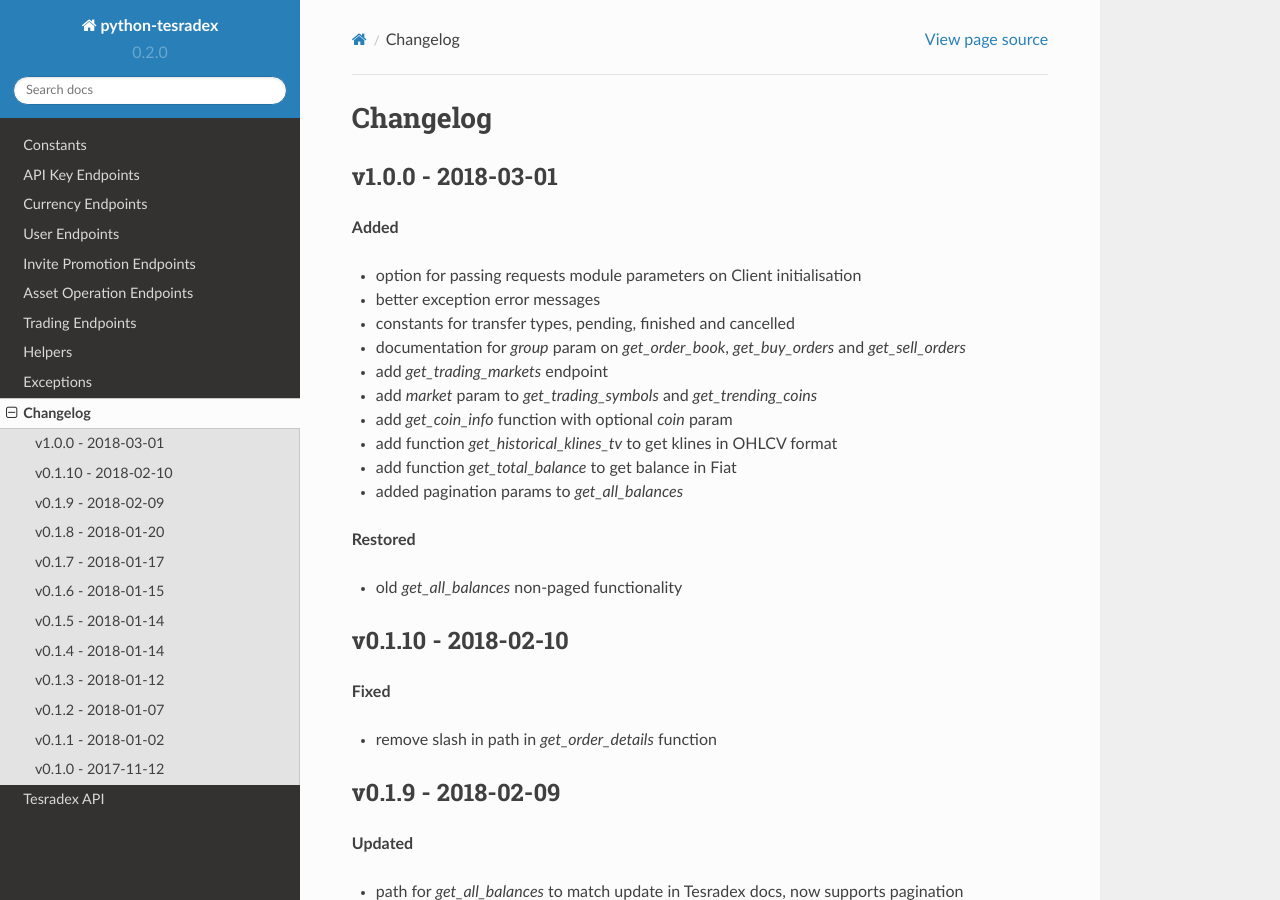
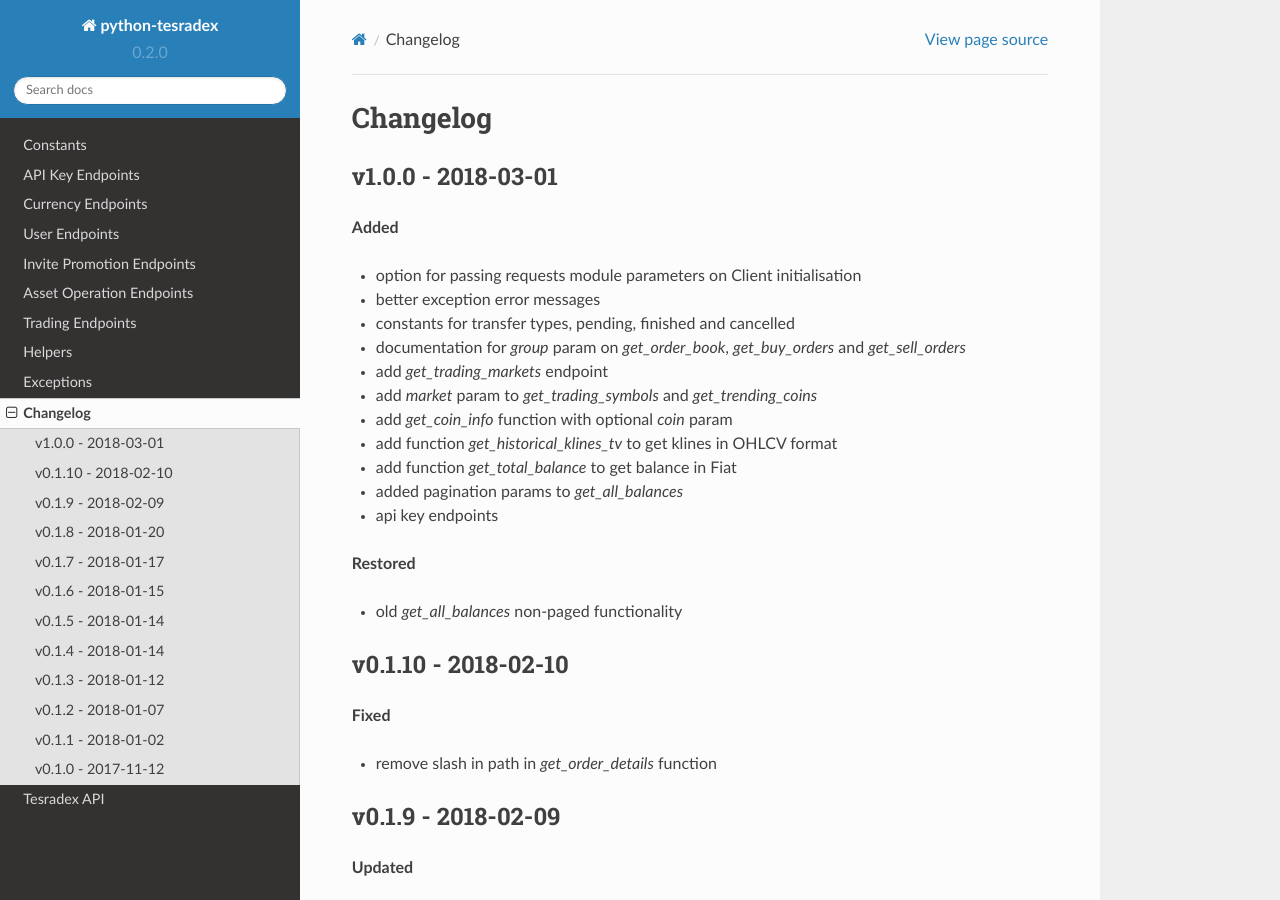
Before and after one commit to TesrabNetwork/python-tesradex, a Sphinx documentation site: the page built from docs/changelog.rst, in a window 1280 px wide and 900 px high. Built offline with Sphinx 7.4.7 and the Read the Docs theme 2.0.0, drawn with Linux system fonts in a browser that asks for light colours; formulas are drawn with MathJax 3; pages that are not in the unit, such as notebooks, are missing from menus.

Commit message:
update changelog.rst

```diff
--- a/docs/changelog.rst
+++ b/docs/changelog.rst
@@ -16,6 +16,7 @@
 - add function `get_historical_klines_tv` to get klines in OHLCV format
 - add function `get_total_balance` to get balance in Fiat
 - added pagination params to `get_all_balances`
+- api key endpoints
 
 **Restored**
 
```
Also changed, not shown: other parts of docs/changelog.rst (+1 -1 lines).
